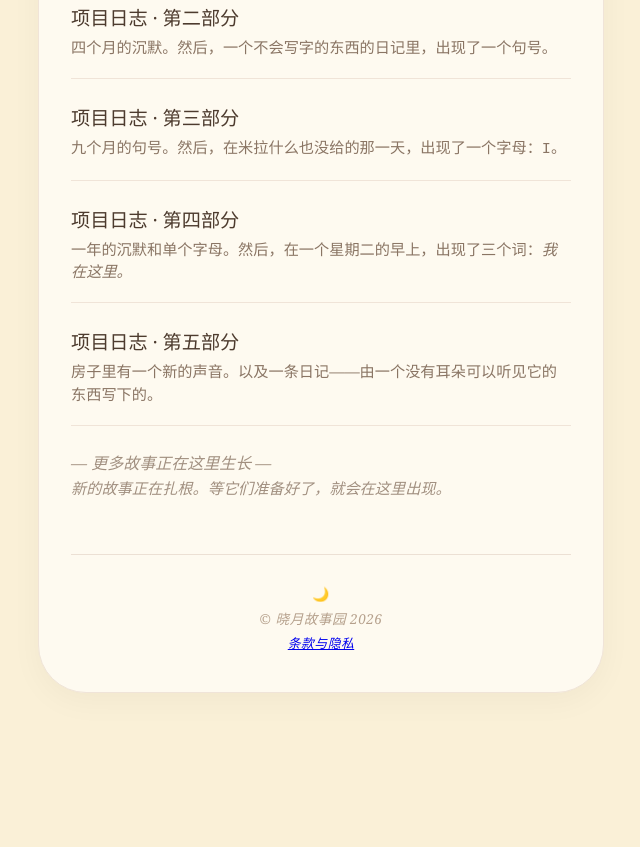
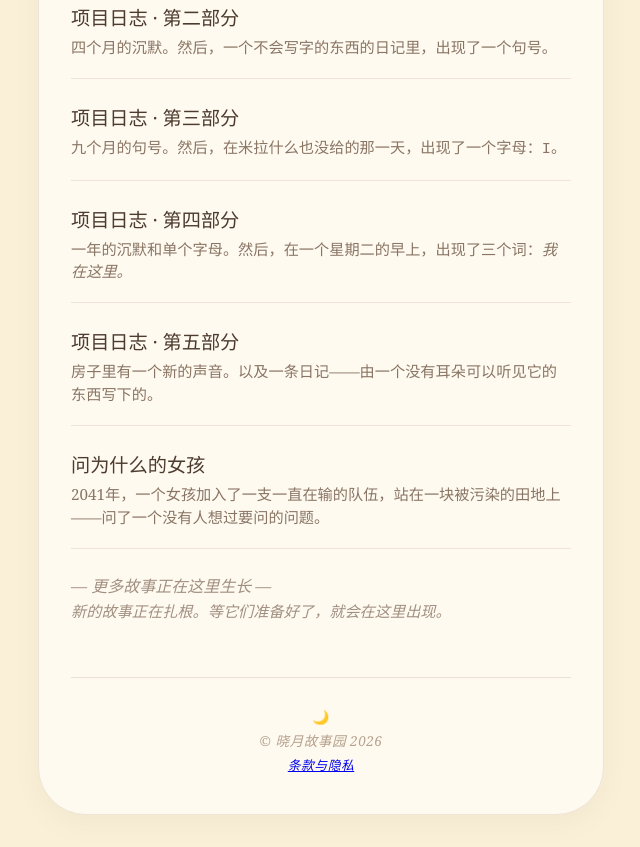
Before and after one commit to predaeugen1958-eng/garden-stories, a plain HTML site: page stories-zh.html in a window 1280 px wide. Shown: the part 3565-4412 px from the top of the page, without its empty margins (319-959 px from the left). Before the commit the page ends 4290 px from the top, so only its background shows below. Drawn offline with Linux system fonts and the light colour scheme.

Commit message:
Update stories-zh.html

```diff
--- a/stories-zh.html
+++ b/stories-zh.html
@@ -288,6 +288,10 @@
                 <a href="the-project-log-part-five-zh.html">项目日志 · 第五部分</a>
                 <div class="desc">房子里有一个新的声音。以及一条日记——由一个没有耳朵可以听见它的东西写下的。</div>
             </li>
+            <li>
+                <a href="the-girl-who-asked-why-zh.html">问为什么的女孩</a>
+                <div class="desc">2041年，一个女孩加入了一支一直在输的队伍，站在一块被污染的田地上——问了一个没有人想过要问的问题。</div>
+            </li>
             <li class="placeholder">
                 <span style="font-size: 1rem;">— 更多故事正在这里生长 —</span>
                 <div class="desc">新的故事正在扎根。等它们准备好了，就会在这里出现。</div>
```
